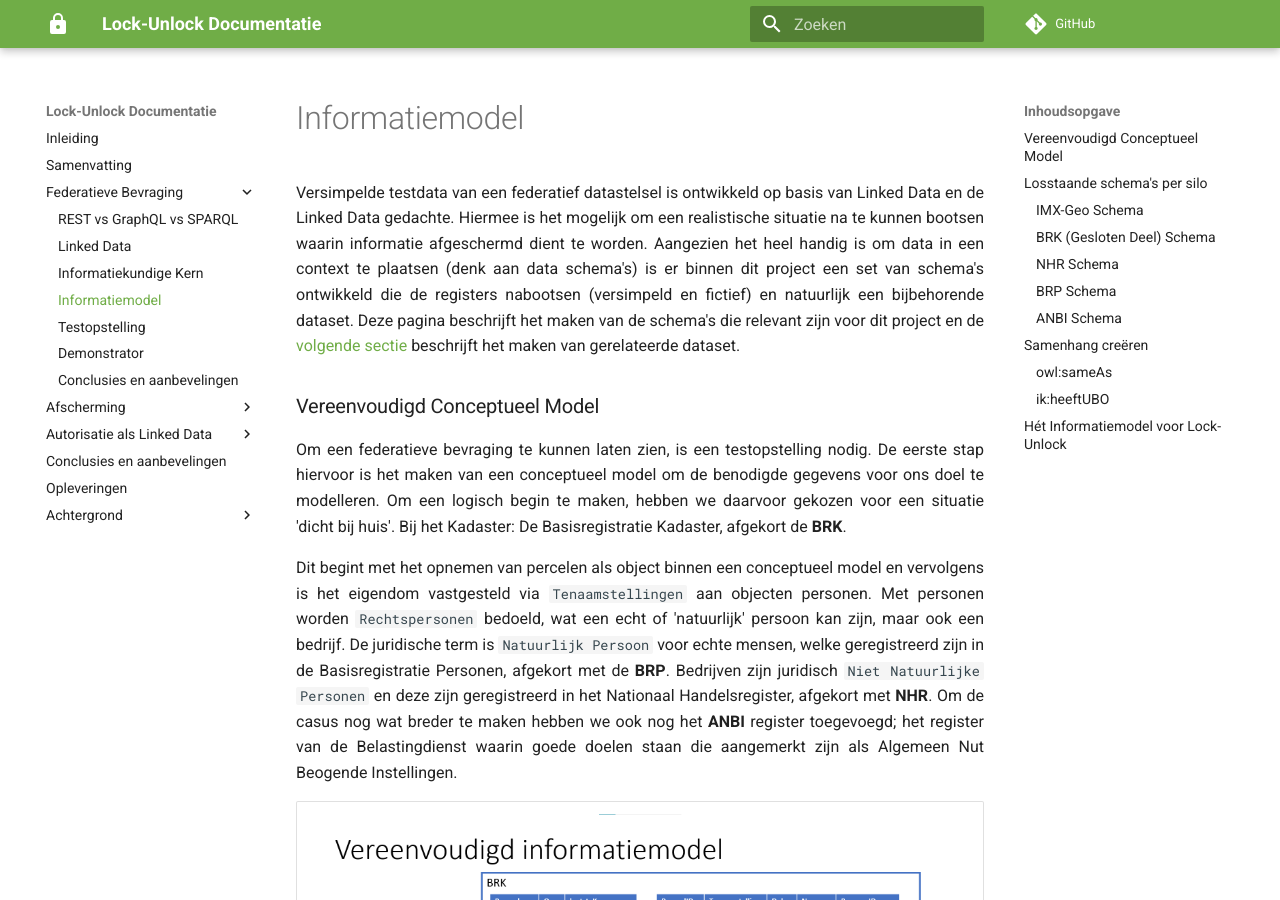
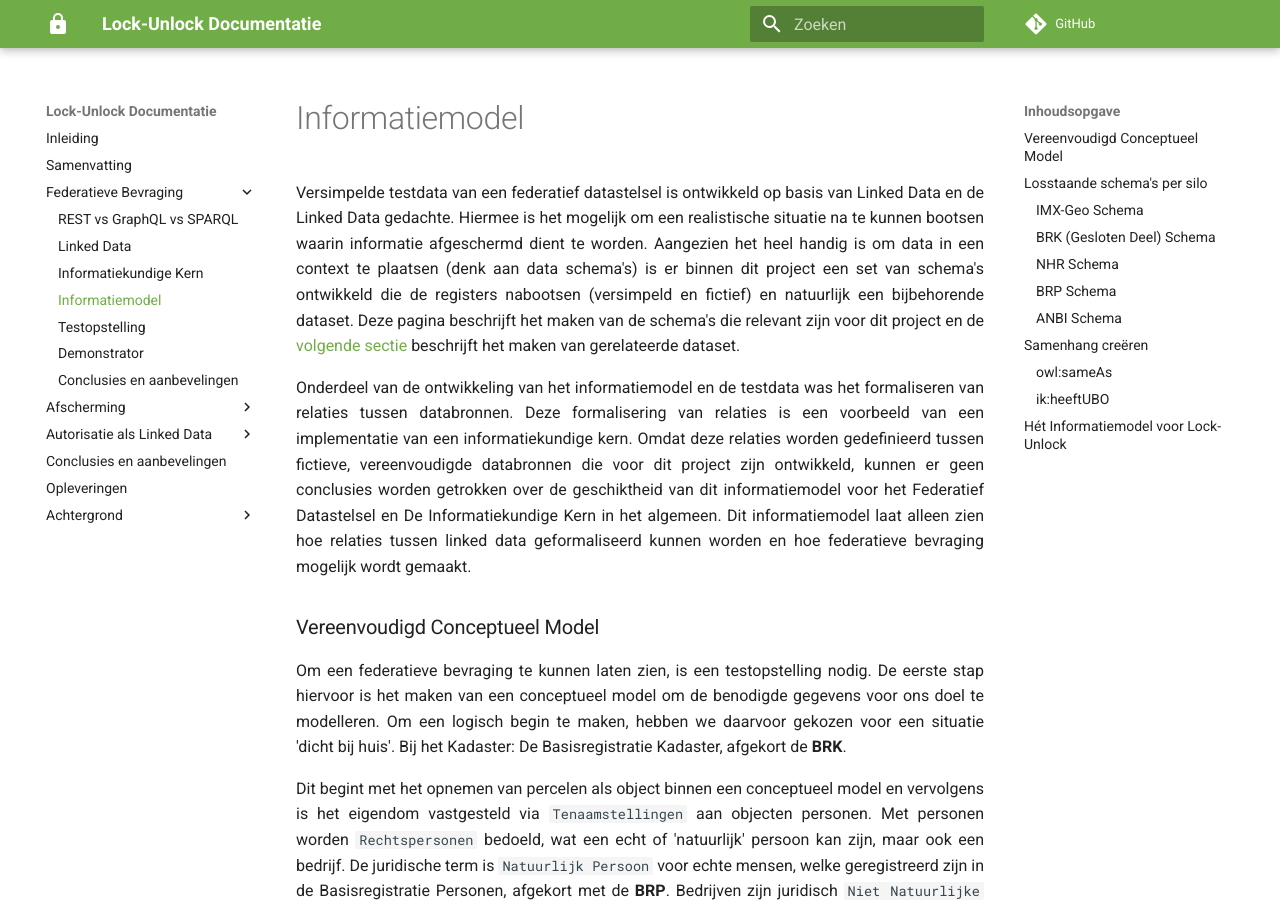
Before and after one commit to kadaster-labs/lock-unlock-docs, an MkDocs documentation site: the page built from docs/federatieve-bevraging/informatiemodel.md, in a window 1280 px wide and 900 px high. Built offline with MkDocs 1.6.1 and Material for MkDocs 9.7.7, drawn with Linux system fonts in a browser that asks for light colours; comment, search, counter and statistics services are not loaded; the version menu is left out; some of the changed text lies outside the part shown.

Commit message:
UPDATE: informatiemodel

```diff
--- a/docs/federatieve-bevraging/informatiemodel.md
+++ b/docs/federatieve-bevraging/informatiemodel.md
@@ -1,16 +1,9 @@
 ---
 title: Informatiemodel
 ---
+Versimpelde testdata van een federatief datastelsel is ontwikkeld op basis van Linked Data en de Linked Data gedachte. Hiermee is het mogelijk om een realistische situatie na te kunnen bootsen waarin informatie afgeschermd dient te worden. Aangezien het heel handig is om data in een context te plaatsen (denk aan data schema's) is er binnen dit project een set van schema's ontwikkeld die de registers nabootsen (versimpeld en fictief) en natuurlijk een bijbehorende dataset. Deze pagina beschrijft het maken van de schema's die relevant zijn voor dit project en de [volgende sectie](./testopstelling.md) beschrijft het maken van gerelateerde dataset.
 
-
-
-
-
-
-
-
-
-Versimpelde testdata van een federatief datastelsel is ontwikkeld op basis van Linked Data en de Linked Data gedachte. Hiermee is het mogelijk om een realistische situatie na te kunnen bootsen waarin informatie afgeschermd dient te worden. Aangezien het heel handig is om data in een context te plaatsen (denk aan data schema's) is er binnen dit project een set van schema's ontwikkeld die de registers nabootsen (versimpeld en fictief) en natuurlijk een bijbehorende dataset. Deze pagina beschrijft het maken van de schema's die relevant zijn voor dit project en de [volgende sectie](./testopstelling.md) beschrijft het maken van gerelateerde dataset.
+Onderdeel van de ontwikkeling van het informatiemodel en de testdata was het formaliseren van relaties tussen databronnen. Deze formalisering van relaties is een voorbeeld van een implementatie van een informatiekundige kern. Omdat deze relaties worden gedefinieerd tussen fictieve, vereenvoudigde databronnen die voor dit project zijn ontwikkeld, kunnen er geen conclusies worden getrokken over de geschiktheid van dit informatiemodel voor het Federatief Datastelsel en De Informatiekundige Kern in het algemeen. Dit informatiemodel laat alleen zien hoe relaties tussen linked data geformaliseerd kunnen worden en hoe federatieve bevraging mogelijk wordt gemaakt.
 
 ### Vereenvoudigd Conceptueel Model
 Om een federatieve bevraging te kunnen laten zien, is een testopstelling nodig. De eerste stap hiervoor is het maken van een conceptueel model om de benodigde gegevens voor ons doel te modelleren. Om een logisch begin te maken, hebben we daarvoor gekozen voor een situatie 'dicht bij huis'. Bij het Kadaster: De Basisregistratie Kadaster, afgekort de **BRK**.
@@ -71,7 +64,7 @@ De schemas en de data van de schemas zijn als silo's opgezet. Elk register publi
 
 > NB: De bovenstaanden schemas worden hier niet gedefinieerd als ontologieën omdat ze geen axioma's of geformaliseerde inferentie regels bevatten. Met de introductie van `owl:sameAs` vanaf nu, kunnen we nu inferentie doen en nu wordt het informatie model een ontologie. Dit komt omdat deze relatie aangeeft dat er enige conceptuele gelijkenis bestaat tussen individuen en dat informatie kan worden afgeleid op basis van de aanwezigheid van deze relaties.
 
-Om de verschillende schema's met elkaar te verbinden, wordt een upperontologie gedefinieerd die twee relaties omvat tussen klassen die in de schema's zijn gedefinieerd, `owl:sameAs` en een `ik:heeftUBO` relatie. In beide gevallen worden deze relaties gedefinieerd als onderdeel van een hogere ontologie en gematerialiseerd in de data zelf om instanties met elkaar te verbinden.
+Om de verschillende schema's met elkaar te verbinden, wordt een upperontologie gedefinieerd die twee relaties omvat tussen klassen die in de schema's zijn gedefinieerd, `owl:sameAs` en een `ik:heeftUBO` relatie. In beide gevallen worden deze relaties gedefinieerd als onderdeel van een upper ontologie en gematerialiseerd in de data zelf om instanties met elkaar te verbinden (zie optie 1 en 2 in [informatiekundigekern](informatiekundigekern.md)).
 
 #### `owl:sameAs`
 Door middel van `owl:sameAs` relaties kunnen individuals in Linked Data gelijk verklaard worden over verschillende silo's heen.
```
